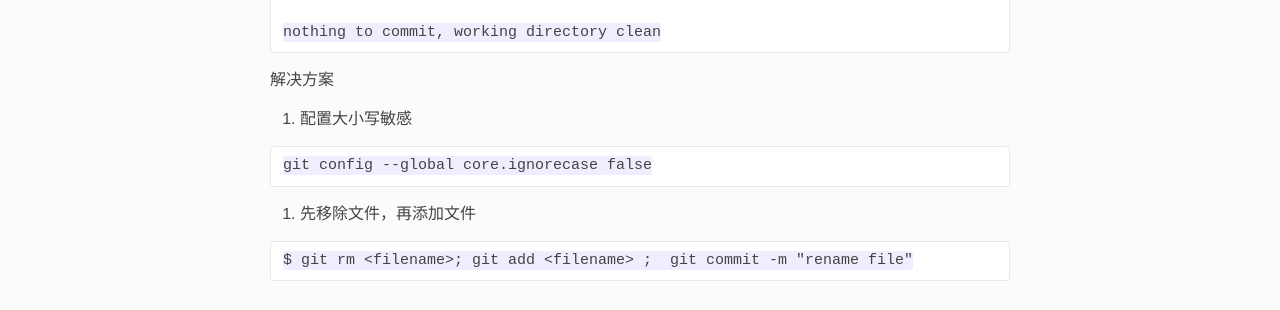
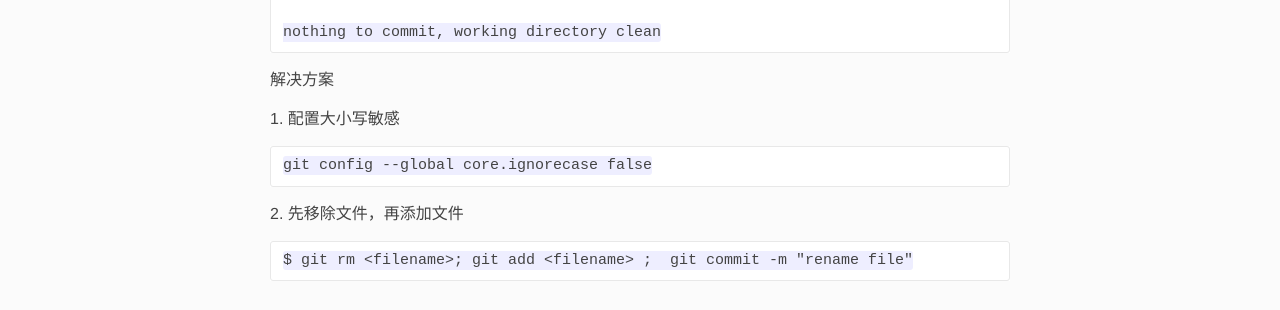
Before and after one commit to bencode/bencode.github.io, a Jekyll site: the page built from _posts/daily/git/2015-03-01-faq.md, in a window 1280 px wide. Shown: the part 381-691 px from the top of the page. Built offline with Jekyll 4.4.1, drawn with Linux system fonts in a browser that asks for light colours.

Commit message:
更新格式

````diff
--- a/_posts/daily/git/2015-03-01-faq.md
+++ b/_posts/daily/git/2015-03-01-faq.md
@@ -18,14 +18,14 @@ nothing to commit, working directory clean
 
 解决方案
 
-1. 配置大小写敏感
+1\. 配置大小写敏感
 
 ```
 git config --global core.ignorecase false
 ```
 
 
-2. 先移除文件，再添加文件
+2\. 先移除文件，再添加文件
 
 ```
 $ git rm <filename>; git add <filename> ;  git commit -m "rename file"
````
Also changed, not shown: 1 other file.
